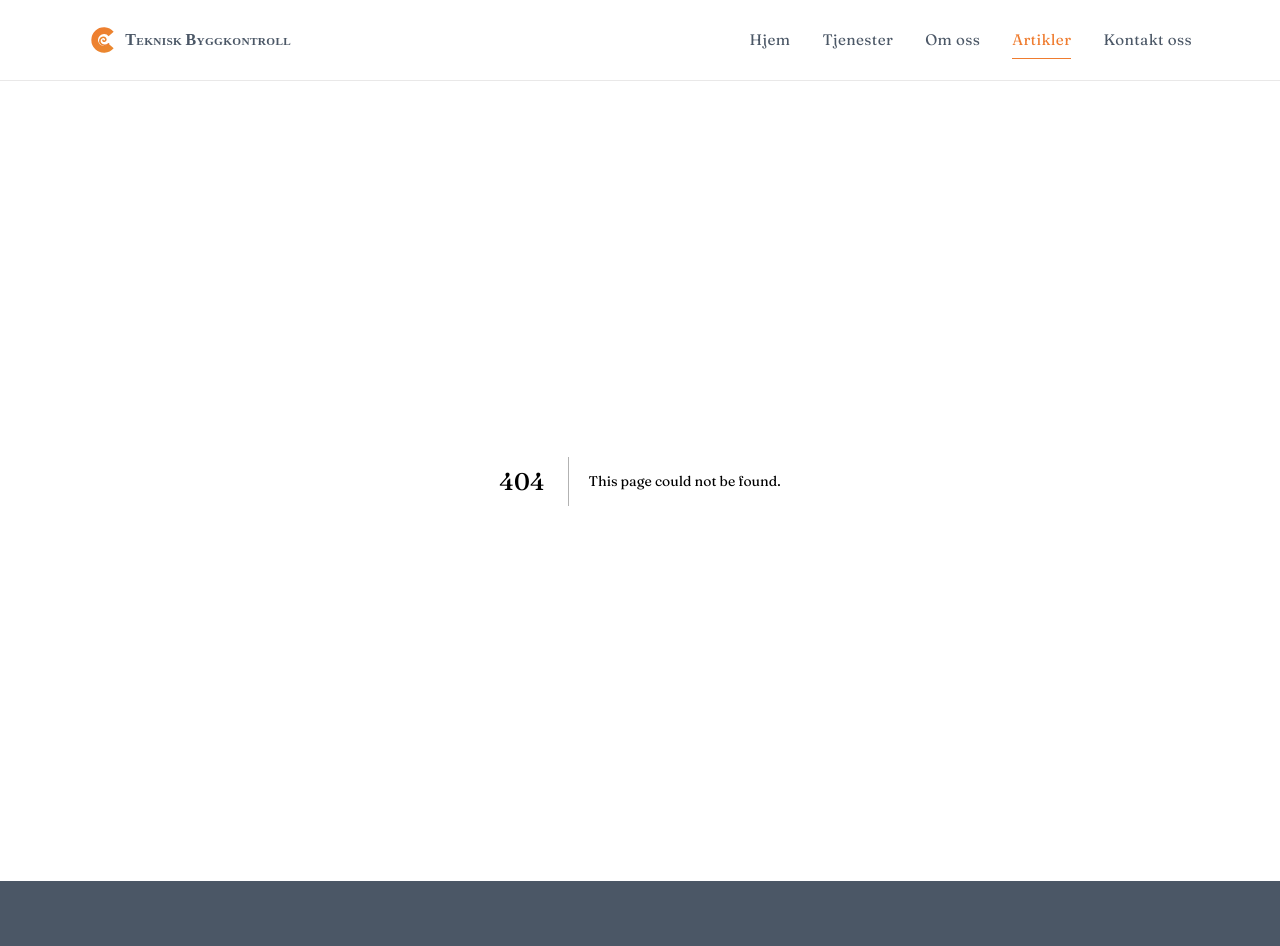
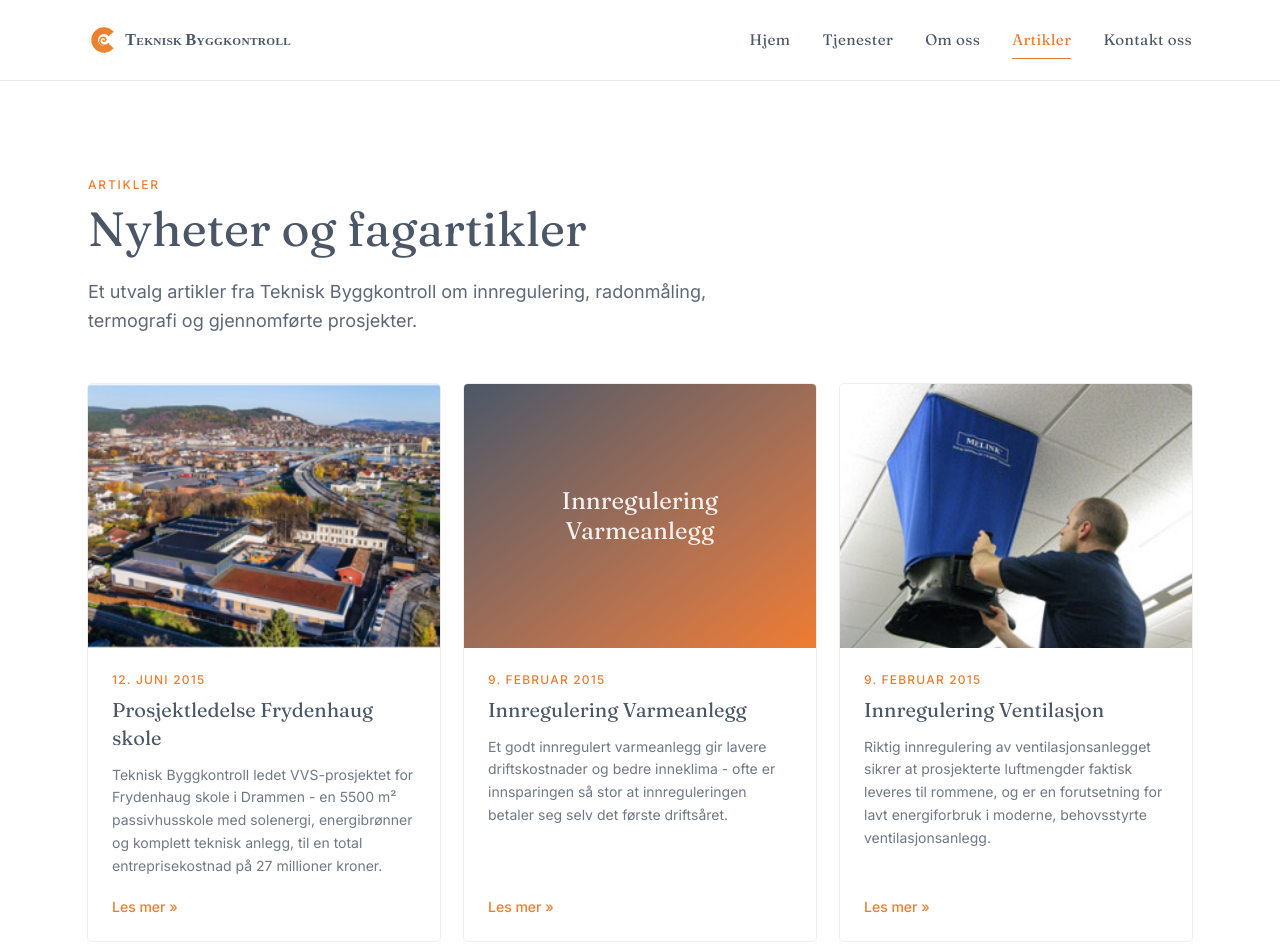
Before and after one commit to TerjeFevaag/tbk-as, a Next.js app: page /artikler in a window 1280 px wide. Before the commit this address had no page. Shown: the top 946 px of the page. Built offline with nearby package versions, Linux system fonts and the light colour scheme.

Commit message:
Add Artikler archive and detail pages

```diff
--- /dev/null
+++ b/app/artikler/[slug]/page.tsx
@@ -0,0 +1,90 @@
+import type { Metadata } from "next";
+import Image from "next/image";
+import Link from "next/link";
+import { notFound } from "next/navigation";
+
+import { formatArticleDate } from "@/components/article-card";
+import { articles } from "@/content/articles";
+
+type Params = { slug: string };
+
+export function generateStaticParams() {
+  return articles.map((article) => ({ slug: article.slug }));
+}
+
+export async function generateMetadata({
+  params,
+}: {
+  params: Promise<Params>;
+}): Promise<Metadata> {
+  const { slug } = await params;
+  const article = articles.find((a) => a.slug === slug);
+  if (!article) return {};
+  return {
+    title: `${article.title} | Teknisk Byggkontroll AS`,
+    description: article.excerpt,
+  };
+}
+
+export default async function ArticleDetailPage({
+  params,
+}: {
+  params: Promise<Params>;
+}) {
+  const { slug } = await params;
+  const article = articles.find((a) => a.slug === slug);
+  if (!article) notFound();
+
+  return (
+    <main>
+      {article.coverImage ? (
+        <div className="relative h-[42vh] min-h-[320px] w-full overflow-hidden bg-brand-bg">
+          <Image
+            src={article.coverImage}
+            alt={article.title}
+            fill
+            priority
+            className="object-cover"
+          />
+          <div className="absolute inset-0 bg-gradient-to-t from-brand-slate/70 via-brand-slate/10 to-transparent" />
+          <div className="absolute inset-0 flex items-center">
+            <div className="mx-auto w-full max-w-6xl px-6">
+              <h1 className="max-w-xl font-serif text-4xl leading-tight text-white drop-shadow-sm md:text-6xl">
+                {article.title}
+              </h1>
+            </div>
+          </div>
+        </div>
+      ) : (
+        <div className="flex h-[32vh] min-h-[240px] w-full items-center bg-gradient-to-br from-brand-slate to-brand-orange">
+          <div className="mx-auto w-full max-w-6xl px-6">
+            <h1 className="max-w-xl font-serif text-4xl leading-tight text-white md:text-6xl">
+              {article.title}
+            </h1>
+          </div>
+        </div>
+      )}
+
+      <section className="mx-auto max-w-3xl px-6 py-16 md:py-24">
+        <p className="text-xs font-medium uppercase tracking-[0.1em] text-brand-orange">
+          {formatArticleDate(article.publishedAt)}
+        </p>
+
+        <div className="mt-8 space-y-4 text-base leading-relaxed text-brand-slate/90 md:text-lg">
+          {article.body.map((paragraph, index) => (
+            <p key={index}>{paragraph}</p>
+          ))}
+        </div>
+
+        <div className="mt-14 border-t border-brand-gray/15 pt-8">
+          <Link
+            href="/artikler"
+            className="inline-flex items-center text-sm font-medium text-brand-orange transition-colors hover:text-brand-orange-light"
+          >
+            « Tilbake til artikler
+          </Link>
+        </div>
+      </section>
+    </main>
+  );
+}
--- /dev/null
+++ b/app/artikler/page.tsx
@@ -0,0 +1,39 @@
+import type { Metadata } from "next";
+
+import { ArticleCard } from "@/components/article-card";
+import { articles } from "@/content/articles";
+
+export const metadata: Metadata = {
+  title: "Artikler | Teknisk Byggkontroll AS",
+  description:
+    "Artikler og nyheter fra Teknisk Byggkontroll AS om innregulering, radonmåling, termografi og prosjektledelse.",
+};
+
+export default function ArtiklerPage() {
+  const sortedArticles = [...articles].sort((a, b) =>
+    b.publishedAt.localeCompare(a.publishedAt),
+  );
+
+  return (
+    <main>
+      <section className="mx-auto max-w-6xl px-6 py-16 md:py-24">
+        <p className="text-xs font-medium uppercase tracking-[0.15em] text-brand-orange">
+          Artikler
+        </p>
+        <h1 className="mt-3 max-w-2xl font-serif text-4xl text-brand-slate md:text-5xl">
+          Nyheter og fagartikler
+        </h1>
+        <p className="mt-6 max-w-2xl text-base leading-relaxed text-brand-slate/90 md:text-lg">
+          Et utvalg artikler fra Teknisk Byggkontroll om innregulering,
+          radonmåling, termografi og gjennomførte prosjekter.
+        </p>
+
+        <div className="mt-12 grid gap-8 md:grid-cols-3 md:gap-6">
+          {sortedArticles.map((article) => (
+            <ArticleCard key={article.slug} article={article} />
+          ))}
+        </div>
+      </section>
+    </main>
+  );
+}
--- /dev/null
+++ b/components/article-card.tsx
@@ -0,0 +1,57 @@
+import Image from "next/image";
+import Link from "next/link";
+
+import type { Article } from "@/content/articles";
+
+export function formatArticleDate(iso: string) {
+  const [year, month, day] = iso.split("-").map(Number);
+  const date = new Date(Date.UTC(year, (month ?? 1) - 1, day ?? 1));
+  const formatted = new Intl.DateTimeFormat("nb-NO", {
+    day: day ? "numeric" : undefined,
+    month: "long",
+    year: "numeric",
+    timeZone: "UTC",
+  }).format(date);
+  return formatted;
+}
+
+export function ArticleCard({ article }: { article: Article }) {
+  return (
+    <article className="group flex flex-col overflow-hidden rounded-sm bg-white ring-1 ring-brand-slate/10 transition-shadow hover:shadow-lg">
+      <div className="relative aspect-[4/3] w-full overflow-hidden bg-brand-bg">
+        {article.coverImage ? (
+          <Image
+            src={article.coverImage}
+            alt={article.title}
+            fill
+            className="object-cover transition-transform duration-500 group-hover:scale-105"
+          />
+        ) : (
+          <div className="flex h-full w-full items-center justify-center bg-gradient-to-br from-brand-slate to-brand-orange p-6">
+            <span className="text-center font-serif text-xl leading-tight text-white/90 md:text-2xl">
+              {article.title}
+            </span>
+          </div>
+        )}
+      </div>
+
+      <div className="flex flex-1 flex-col p-6">
+        <p className="text-xs font-medium uppercase tracking-[0.1em] text-brand-orange">
+          {formatArticleDate(article.publishedAt)}
+        </p>
+        <h3 className="mt-2 font-serif text-xl text-brand-slate">
+          {article.title}
+        </h3>
+        <p className="mt-3 flex-1 text-sm leading-relaxed text-brand-slate/80">
+          {article.excerpt}
+        </p>
+        <Link
+          href={`/artikler/${article.slug}`}
+          className="mt-5 inline-flex items-center text-sm font-medium text-brand-orange transition-colors hover:text-brand-orange-light"
+        >
+          Les mer »
+        </Link>
+      </div>
+    </article>
+  );
+}
```
